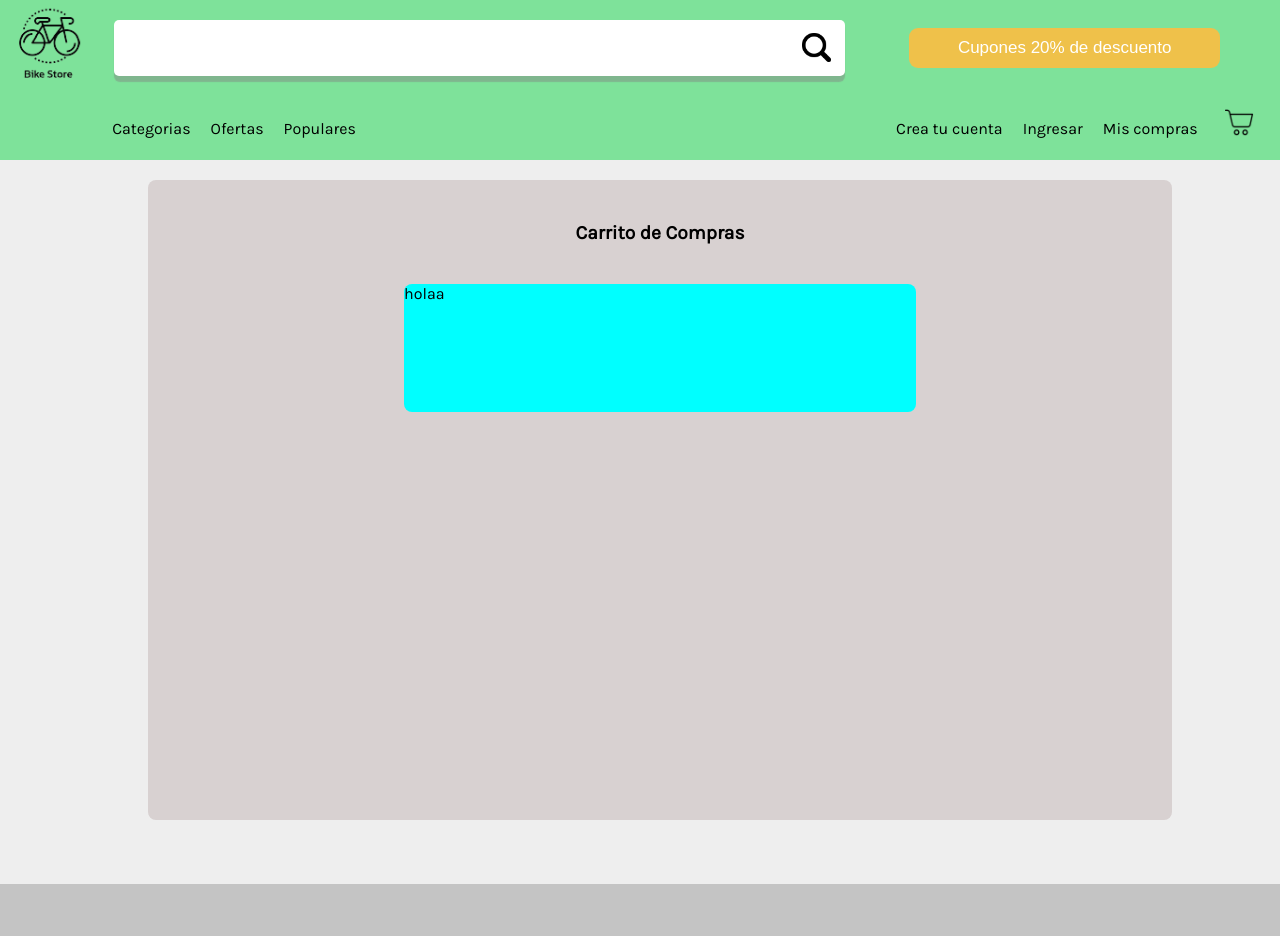
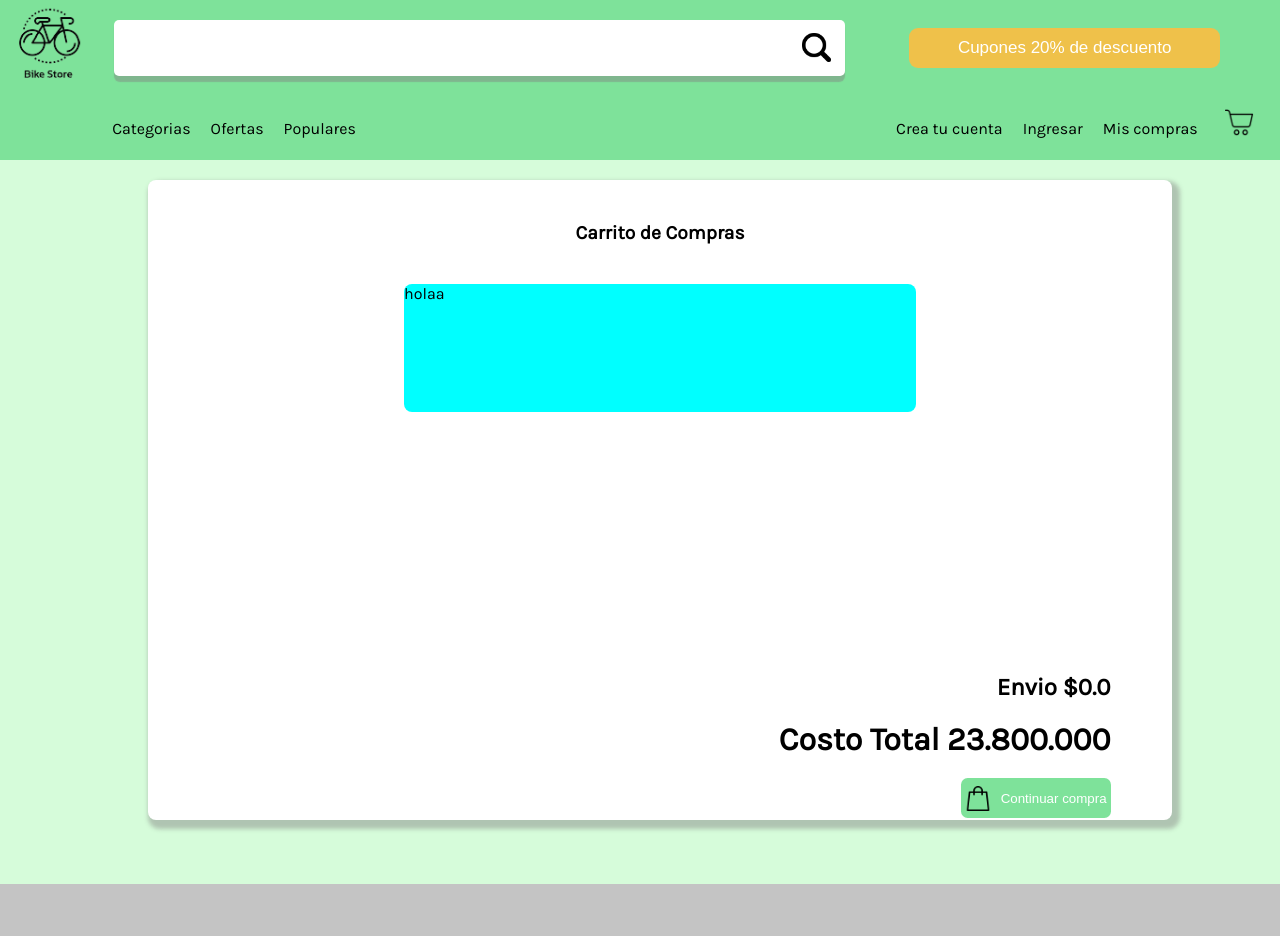
Before and after one commit to DRK-V/BikeStore, a React (Vite) app in the folder frontend/: page /Carrito_compras in a window 1280 px wide. Shown: the top 936 px of the page. Built offline with nearby package versions, Linux system fonts and the light colour scheme.

Commit message:
arreglando carrito

```diff
--- /dev/null
+++ b/frontend/src/components/Presio_compra.jsx
@@ -0,0 +1,15 @@
+import React from 'react'
+import '../css/carrito_compras.css'
+import carritoo from "../assets/bolsa-de-la-compra.png";
+
+
+
+export const Presio_compra = () => {
+  return (
+    <div className='info_pc'>
+        <h2>Envio $0.0</h2>
+        <h1>Costo Total 23.800.000</h1>
+        <button className='pagar'><img src={carritoo} alt="carrito" className="carro_pagar" />Continuar compra</button>
+    </div>
+  )
+}
--- a/frontend/src/css/Login.css
+++ b/frontend/src/css/Login.css
@@ -1,4 +1,3 @@
-
 
 
 
--- a/frontend/src/css/carrito_compras.css
+++ b/frontend/src/css/carrito_compras.css
@@ -4,11 +4,13 @@
     width: 80%;
     height: 80vh;
     left: 10%;
-    background-color: rgb(216, 209, 209);
+    background-color: rgb(255, 255, 255);
     border-radius: .5rem;
     display: flex;
     flex-direction: column;
     align-items: center;
+    box-shadow: 4px 5px 4px 4px rgba(128, 128, 128, 0.452);
+
 
 }
 
@@ -34,3 +36,49 @@
 
 
 }
+
+/* here is the one with the purchase values and purchase button */
+
+.precios_pagos{
+    width: 100%;
+    height: 25%;
+    position: relative;
+    top: 39%;
+    display: flex;
+    justify-content: center;
+    align-items: flex-end;
+    flex-direction: column-reverse;
+
+}
+
+.info_pc{
+    display: flex;
+    justify-content: flex-end;
+    align-items: flex-end;
+    flex-direction: column;
+    margin-right: 6%;
+}
+
+
+/* confing button */
+
+.carro_pagar {
+    width: 17%;
+    position: relative;
+    height: 100%;
+    object-fit: contain;
+    margin-right: 10px;
+
+}
+
+.pagar{
+    width: 45%;
+    height: 26%;
+    display: flex;
+    align-items: center;
+    justify-content: center;
+    background-color: #7EE29A;
+    color: white;
+    border: 0;
+    border-radius: .5em;
+}
--- a/frontend/src/css/main.css
+++ b/frontend/src/css/main.css
@@ -14,5 +14,5 @@
 body {
     font-family: 'Karla';
     overflow-x: hidden;
-    background-color: rgb(238, 238, 238);
+    background-color: #d6fcda;
 }
--- a/frontend/src/css/register.css
+++ b/frontend/src/css/register.css
@@ -1,4 +1,3 @@
-
 /* Estilos generales */
 .App {
   display: flex;
@@ -179,5 +178,4 @@ margin: auto;
 .split-container {
 height: 60%;
 }
-
 }
--- a/frontend/src/page/App.jsx
+++ b/frontend/src/page/App.jsx
@@ -10,7 +10,6 @@ import { Payment } from './Payment';
 import '../css/main.css'
 import '../css/animation.css'
 import { Carrito_compras } from './Carrito_compras';
-
 function App() {
   const [isLoading, setIsLoading] = useState(true);
 
@@ -35,7 +34,6 @@ function App() {
             <Route path="/Login" element={<Login />} />
             <Route path="/payment" element={<Payment />} />
             <Route path="/Carrito_compras" element={<Carrito_compras />} />
-
           </Routes>
         </Router>
       )}
--- a/frontend/src/page/Carrito_compras.jsx
+++ b/frontend/src/page/Carrito_compras.jsx
@@ -1,6 +1,7 @@
 import { Footer } from '../components/Footer'
 import { Item_cart } from '../components/Item_cart'
 import { Navbar } from '../components/Navbar'
+import { Presio_compra } from '../components/Presio_compra'
 import '../css/carrito_compras.css'
 
 export const Carrito_compras = () => {
@@ -10,7 +11,9 @@ export const Carrito_compras = () => {
     <div className='car_comp'>
         <h1>Carrito de Compras</h1>
         <Item_cart/>
-
+        <div className='precios_pagos'>
+          <Presio_compra/>
+        </div>
     </div>
 
     <Footer />
```
Also changed, not shown: frontend/src/assets/bolsa-de-la-compra.png (added).
